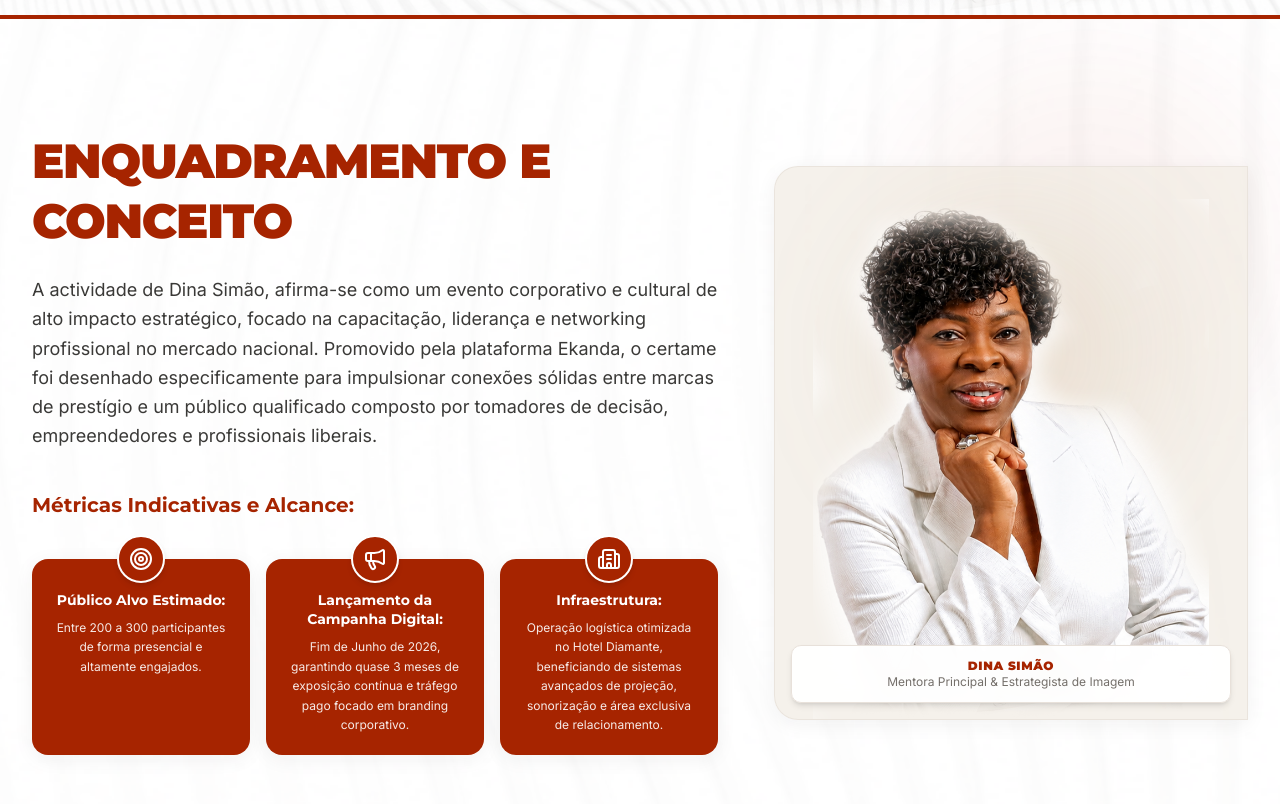
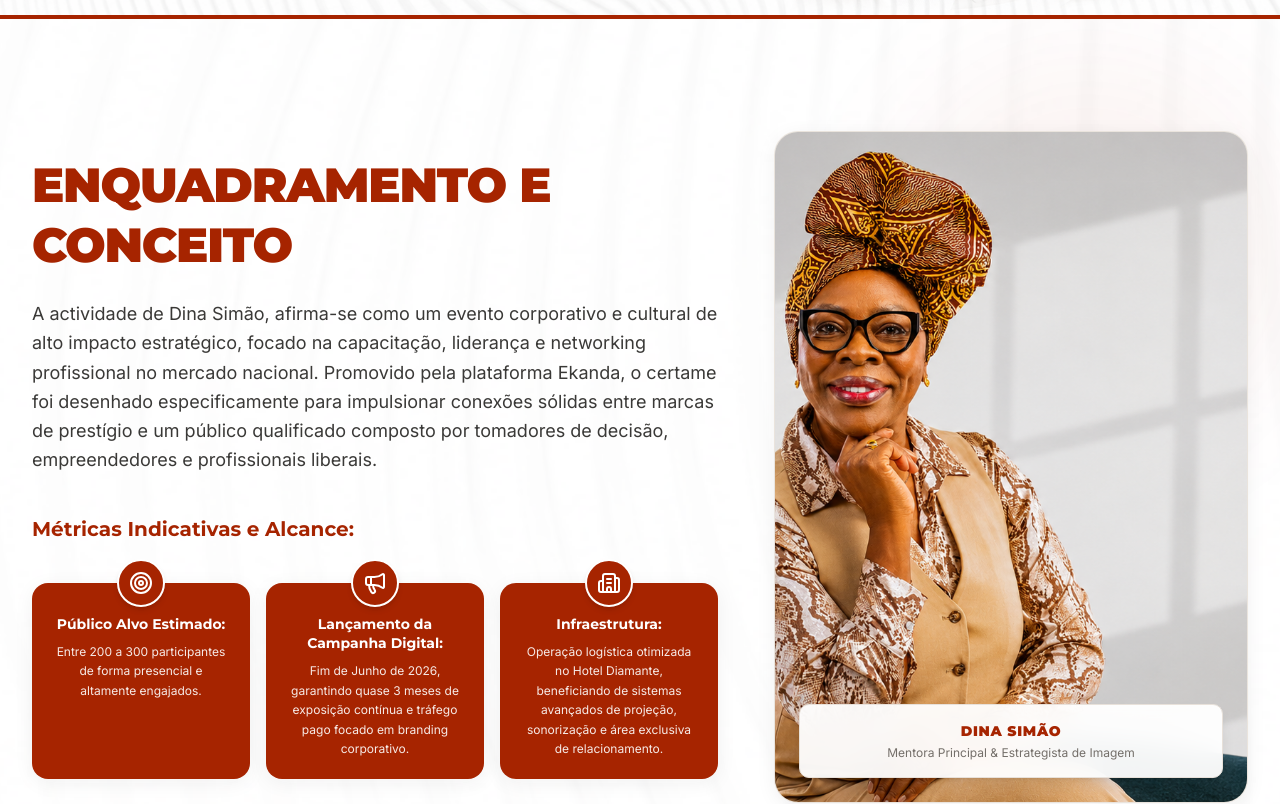
Before and after one commit to emanuel-malungo/InaciosCertify, a Next.js app: page / in a window 1280 px wide. Shown: the part 781-1585 px from the top of the page. Built offline with nearby package versions, Linux system fonts and the light colour scheme.

Commit message:
Add new image asset: dina_about2.png

```diff
--- a/src/components/sections/About.tsx
+++ b/src/components/sections/About.tsx
@@ -6,12 +6,8 @@ import {
   Megaphone,
   Building2,
   ArrowRight,
-  Sparkles,
-  ShieldCheck,
-  CheckCircle2,
-  Award
 } from "lucide-react";
-import edina from "@/assets/images/hero_dina3.png";
+import edina from "@/assets/images/dina_about2.png";
 import bgWhite from "@/assets/images/bg_white.png";
 
 // Métricas e dados do slide oficial "Enquadramento e Conceito"
@@ -111,10 +107,10 @@ export default function AboutSection() {
       <div className="max-w-7xl mx-auto px-6 lg:px-8 relative z-10">
 
         {/* ── BLOCO 1: ENQUADRAMENTO E CONCEITO (Layout Fiel ao Design de Referência) ── */}
-        <div className="grid grid-cols-1 lg:grid-cols-12 gap-12 lg:gap-14 items-center mb-24 lg:mb-32">
+        <div className="grid grid-cols-1 lg:grid-cols-12 gap-12 lg:gap-14 items-stretch mb-24 lg:mb-32">
 
           {/* Coluna Esquerda: Título, Descrição e 3 Cards Vermelhos com Badges Circulares */}
-          <div className="lg:col-span-7 flex flex-col justify-center">
+          <div className="lg:col-span-7 flex flex-col justify-center py-6">
 
             {/* Título Principal em Destaque */}
             <h2 className="font-heading font-black text-3xl sm:text-4xl lg:text-5xl uppercase text-primary tracking-tight leading-tight mb-6">
@@ -160,33 +156,28 @@ export default function AboutSection() {
             </div>
           </div>
 
-          {/* Coluna Direita: Imagem de Destaque de Dina Simão com Moldura Arredondada */}
-          <div className="lg:col-span-5 flex justify-center">
-            <div className="relative w-full max-w-md lg:max-w-none rounded-3xl lg:rounded-l-3xl lg:rounded-r-none bg-surface-warm/80 border border-border/80 shadow-premium overflow-hidden flex flex-col justify-end items-center pt-8 px-4 pb-0">
-
+          {/* Coluna Direita: Imagem de Destaque de Dina Simão ocupando a altura toda */}
+          <div className="lg:col-span-5 relative w-full h-[500px] lg:h-auto rounded-3xl overflow-hidden shadow-premium bg-surface-warm/80 border border-border/80">
             {/* Efeito de iluminação suave atrás da figura */}
             <div className="absolute top-1/3 left-1/2 -translate-x-1/2 -translate-y-1/2 w-64 h-64 bg-gold/15 rounded-full blur-3xl pointer-events-none" />
 
             {/* Foto de Dina Simão */}
-              <div className="relative w-full h-[380px] sm:h-[460px] lg:h-[520px] flex items-end justify-center z-10">
             <Image
               src={edina}
               alt="Dina Simão — Estrategista de Imagem & Fundadora Ekanda Group"
               fill
               priority
-                  className="object-contain object-bottom transition-transform duration-700 hover:scale-102"
+              className="object-cover object-top z-10 transition-transform duration-700 hover:scale-105"
             />
-              </div>
 
             {/* Tag com Nome e Autoridade */}
-              <div className="absolute bottom-4 left-4 right-4 bg-background/95 backdrop-blur-md py-3 px-4 rounded-button border border-border shadow-md text-center z-20">
-                <p className="font-heading font-black text-xs uppercase tracking-wider text-primary">
+            <div className="absolute bottom-6 left-6 right-6 bg-background/95 backdrop-blur-md py-4 px-4 rounded-button border border-border shadow-lg text-center z-20">
+              <p className="font-heading font-black text-sm uppercase tracking-wider text-primary">
                 Dina Simão
               </p>
-                <p className="font-sans text-xs text-text-muted">
+              <p className="font-sans text-xs text-text-muted mt-1">
                 Mentora Principal & Estrategista de Imagem
               </p>
-              </div>
             </div>
           </div>
 
```
Also changed, not shown: src/assets/images/dina_about.png (added), src/assets/images/dina_about2.png (added). Lines whose indentation alone changed are shown as unchanged.
